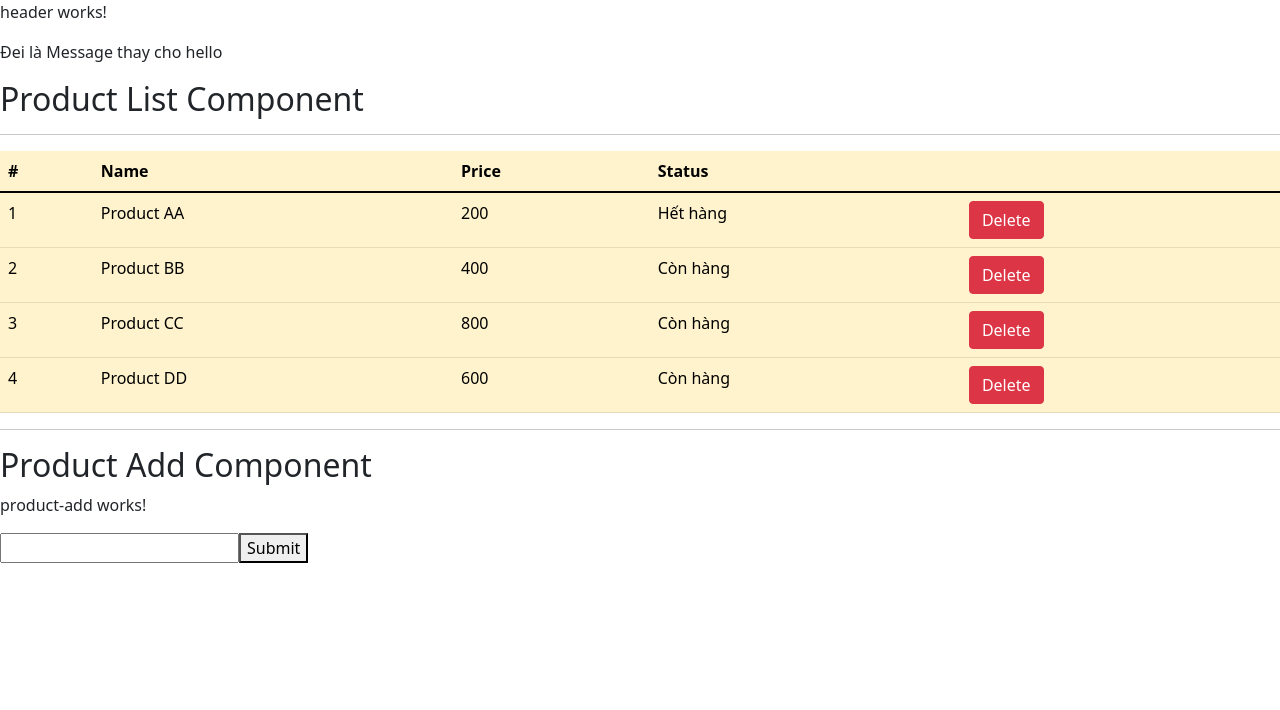
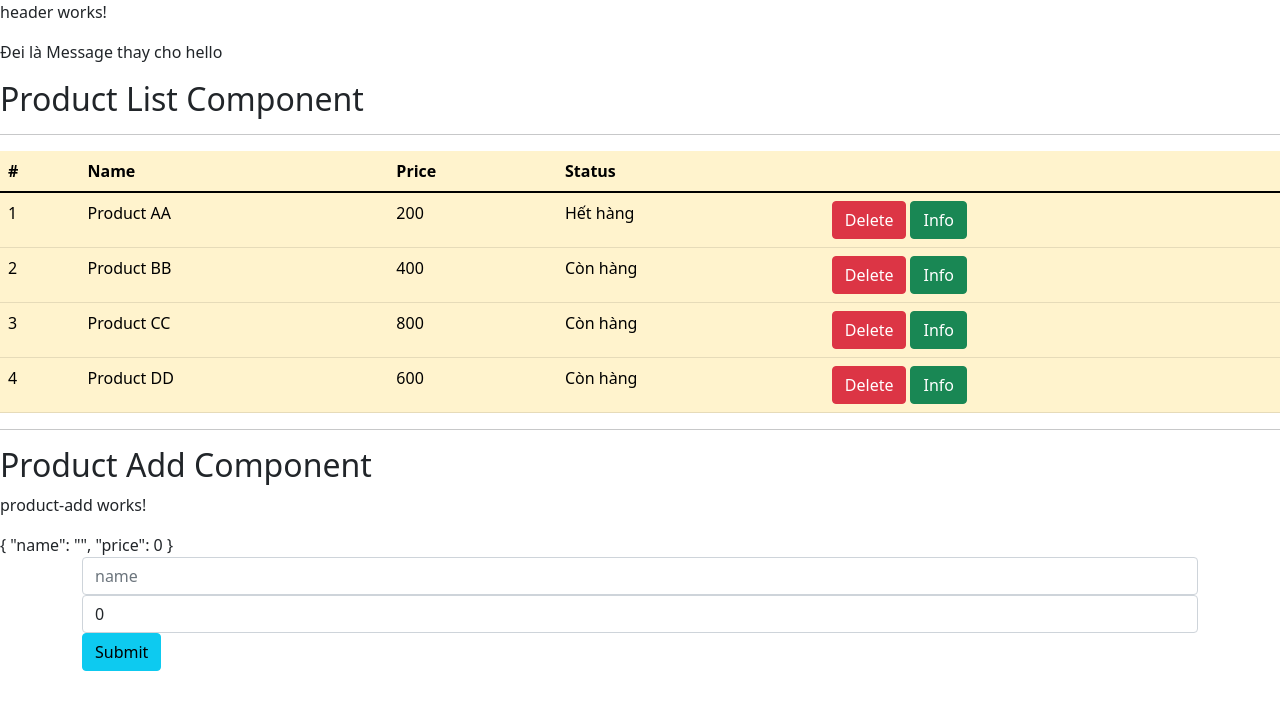
Before and after one commit to DamNamNST/framework1, an Angular app: page / in a window 1280 px wide. Shown: the top 710 px of the page. Built offline with nearby package versions, Linux system fonts and the light colour scheme.

Commit message:
add product

```diff
--- a/src/app/app.component.html
+++ b/src/app/app.component.html
@@ -4,7 +4,7 @@
 <app-products [products]="productList"></app-products>
 <hr />
 <h2>Product Add Component</h2>
-<app-product-add></app-product-add>
+<app-product-add (onAdd)="onHandleAdd($event)"></app-product-add>
 <!-- <p>Name: {{ productName }}</p>
 <p>Price: {{ productPrice }}</p>
 <p>Status: {{ productStatus }}</p>
--- a/src/app/app.component.ts
+++ b/src/app/app.component.ts
@@ -7,15 +7,15 @@ import { IProduct } from './models/Product';
   styleUrls: ['./app.component.css'],
 })
 export class AppComponent {
-  title = 'my-app';
-  productName: string = 'Product A';
-  productPrice: number = 10;
-  productStatus: boolean = false;
-  productInfo: { id: number; price: number; name: string } = {
-    id: 1,
-    name: 'Product Info',
-    price: 200,
-  };
+  // title = 'my-app';
+  // productName: string = 'Product A';
+  // productPrice: number = 10;
+  // productStatus: boolean = false;
+  // productInfo: { id: number; price: number; name: string } = {
+  //   id: 1,
+  //   name: 'Product Info',
+  //   price: 200,
+  // };
   productList: IProduct[] =
     [
       {
@@ -43,6 +43,10 @@ export class AppComponent {
         status: true,
       },
     ];
+    onHandleAdd(product: IProduct){
+      console.log(product);
+      this.productList.push(product)
+    }
   // onHandleClick() {
   //   console.log('Clicked!');
   //   this.productStatus = !this.productStatus;
--- a/src/app/product-add/product-add.component.html
+++ b/src/app/product-add/product-add.component.html
@@ -1,5 +1,7 @@
 <p>product-add works!</p>
-<form action="">
-  <input type="text" />
-  <button>Submit</button>
+{{product | json}}
+<form action="" (ngSubmit)="onSubmit()" class="container">
+  <input class="form-control" type="text" [(ngModel)]="product.name" placeholder="name" name="name"/>
+  <input class="form-control" type="number" [(ngModel)]="product.price" placeholder="price" name="price"/>
+  <button class="btn btn-info">Submit</button>
 </form>
--- a/src/app/product-add/product-add.component.ts
+++ b/src/app/product-add/product-add.component.ts
@@ -1,4 +1,5 @@
-import { Component, OnInit } from '@angular/core';
+import { Component, EventEmitter, OnInit, Output } from '@angular/core';
+import { IProduct } from '../models/Product';
 
 @Component({
   selector: 'app-product-add',
@@ -6,10 +7,17 @@ import { Component, OnInit } from '@angular/core';
   styleUrls: ['./product-add.component.css']
 })
 export class ProductAddComponent implements OnInit {
-
+  @Output() onAdd = new EventEmitter()
+  product: {name: string, price: number} = {
+    name: "",
+    price: 0
+  }
   constructor() { }
 
   ngOnInit(): void {
   }
-
+  onSubmit(){
+    console.log(this.product);
+    this.onAdd.emit(this.product)
+  }
 }
--- a/src/app/products/products.component.html
+++ b/src/app/products/products.component.html
@@ -19,12 +19,16 @@
         <button class="btn btn-danger" (click)="onHandleRemove(product.id)">
           Delete
         </button>
+        <button class="btn btn-success ms-1" (click)="onHandleGetInfo(product)">
+          Info
+        </button>
       </td>
     </tr>
   </tbody>
 </table>
 <div class="detail" *ngIf="productDetail">
-  <hr/>
+  <hr />
   <app-product-detail [product]="productDetail"></app-product-detail>
   <router-outlet></router-outlet>
+  {{productDetail.name}}
 </div>
```
